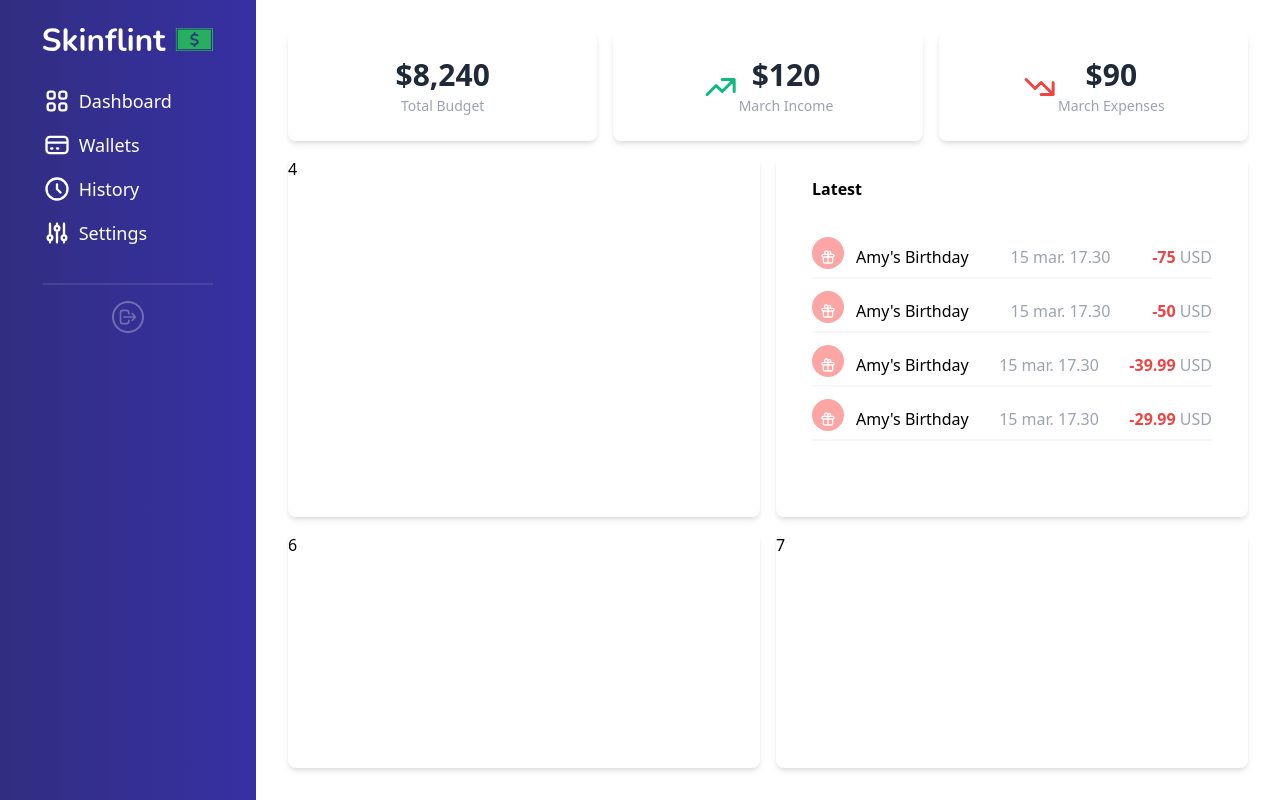
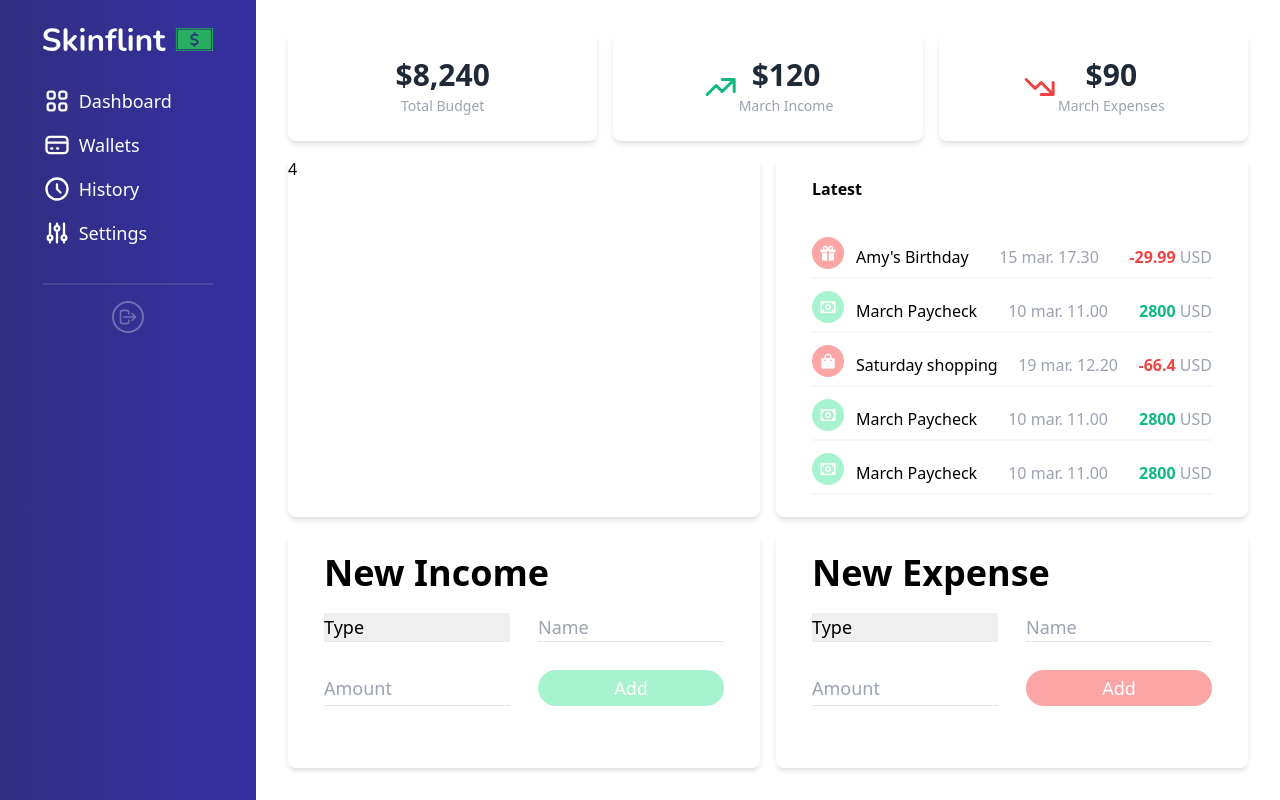
Before and after one commit to Bembnias/skinflint-me, a Vue app: page / in a window 1280 px wide. Built offline with nearby package versions, Linux system fonts and the light colour scheme.

Commit message:
UI/UX Update, basic functionality added

```diff
--- a/public/index.html
+++ b/public/index.html
@@ -4,6 +4,7 @@
     <meta charset="utf-8">
     <meta http-equiv="X-UA-Compatible" content="IE=edge">
     <meta name="viewport" content="width=device-width,initial-scale=1.0">
+    <link href='https://unpkg.com/boxicons@2.0.7/css/boxicons.min.css' rel='stylesheet'>
     <title><%= htmlWebpackPlugin.options.title %></title>
   </head>
   <body>
--- /dev/null
+++ b/src/components/dashboard/ExpenseInputTab.vue
@@ -0,0 +1,46 @@
+<template>
+    <div class="shadow-md col-span-6 row-span-2 rounded-lg">
+        <h5 class="mt-5 ml-9 xl:text-4xl font-semibold">New Expense</h5>
+
+        <form class="grid gap-4 lg:grid-cols-2 lg:gap-7 lg:text-lg mx-9 my-5" @submit.prevent="handleSubmit">
+            <select class="appearance-none border-b" v-model="selectedCategory" required>
+                <option value="" disabled>Type</option>
+                <option v-for="option in categories" :key="option" :value="option.category"> {{option.category}} </option>
+            </select>
+
+            <input class="border-b" type="text" v-model="name" placeholder="Name" required>
+
+            <input class="border-b" type="number" v-model="amount" placeholder="Amount" required>
+
+            <input class="appearance-none bg-red-300 rounded-full text-white py-1" type="submit" value="Add">
+        </form>
+    </div>
+</template>
+
+<script>
+import { ref } from 'vue'
+
+export default {
+    setup() {
+        const selectedCategory = ref('')
+        const name = ref('')
+        const amount = ref(null)
+
+        const categories = [
+            { category: 'Gifts' },
+            { category: 'Shopping' },
+            { category: 'Food' }
+        ]
+
+        const handleSubmit = () => {
+            console.log('expense', selectedCategory.value, name.value, amount.value)
+        }
+
+        return { categories, selectedCategory, name, amount, handleSubmit }
+    }
+}
+</script>
+
+<style>
+
+</style>
--- /dev/null
+++ b/src/components/dashboard/IncomeInputTab.vue
@@ -0,0 +1,45 @@
+<template>
+  <div class="shadow-md col-span-6 row-span-2 rounded-lg">
+    <h5 class="mt-5 ml-9 xl:text-4xl font-semibold">New Income</h5>
+    <form class="grid lg:grid-cols-2 lg:gap-7 lg:text-lg gap-4 mx-9 my-5" @submit.prevent="handleSubmit">
+      <select class="appearance-none border-b" v-model="selectedCategory" required>
+        <option value="" disabled>Type</option>
+        <option v-for="option in categories" :key="option" :value="option.category"> {{option.category}} </option>
+      </select>
+
+      <input class="border-b" type="text" v-model="name" placeholder="Name" required>
+
+      <input class="border-b" type="number" v-model="amount" placeholder="Amount" required>
+
+      <input class="appearance-none bg-green-200 rounded-full text-white py-1" type="submit" value="Add">
+    </form>
+  </div>
+</template>
+
+<script>
+import { ref } from 'vue'
+
+export default {
+  setup() {
+    const selectedCategory = ref('')
+    const name = ref('')
+    const amount = ref(null)
+
+    const categories = [
+        { category: 'Gifts' },
+        { category: 'Shopping' },
+        { category: 'Food' }
+    ]
+
+    const handleSubmit = () => {
+      console.log('income', selectedCategory.value, name.value, amount.value)
+    }
+
+    return { categories, selectedCategory, name, amount, handleSubmit }
+  }
+}
+</script>
+
+<style>
+
+</style>
--- a/src/components/dashboard/InputTabs.vue
+++ /dev/null
@@ -1,14 +0,0 @@
-<template>
-  <div class="shadow-md col-span-6 row-span-2 rounded-lg">6</div>
-  <div class="shadow-md col-span-6 row-span-2 rounded-lg">7</div>
-</template>
-
-<script>
-export default {
-
-}
-</script>
-
-<style>
-
-</style>
--- a/src/components/dashboard/LatestItem.vue
+++ b/src/components/dashboard/LatestItem.vue
@@ -2,28 +2,42 @@
   <div class="mx-9 my-2 ">
       <div class="flex justify-between my-3 border-b-2 border-gray-300 border-opacity-20 pb-2">
         <div class="flex">
-            <div class="h-8 w-8 2xl:h-10 2xl:w-10 bg-red-300 rounded-full content-center">
-                <svg class="current-stroke text-white h-6 w-6 2xl:h-7 2xl:w-7 mx-auto pt-2" xmlns="http://www.w3.org/2000/svg" fill="none" viewBox="0 0 24 24" stroke="currentColor">
-                    <path stroke-linecap="round" stroke-linejoin="round" stroke-width="2" d="M12 8v13m0-13V6a2 2 0 112 2h-2zm0 0V5.5A2.5 2.5 0 109.5 8H12zm-7 4h14M5 12a2 2 0 110-4h14a2 2 0 110 4M5 12v7a2 2 0 002 2h10a2 2 0 002-2v-7" />
-                </svg>
+            <div :class="bgColorCheck" class="relative text-lg h-8 w-8 2xl:h-10 2xl:w-10 bg-red-300 rounded-full content-center">
+                <i :class="data.category" class="bx text-white absolute top-1/2 left-1/2 transform -translate-y-1/2 -translate-x-1/2"></i>
             </div>
-            <p class="ml-3 mt-2">Amy's Birthday</p>
+            <p class="ml-3 mt-2"> {{data.name}} </p>
         </div>
 
-        <p class="text-gray-400 mt-2">15 mar. 17.30</p>
+        <p class="text-gray-400 mt-2"> {{data.date}} </p>
 
-        <p class="text-gray-400 mt-2"><span class="text-red-500 font-semibold"> {{number}} </span> USD </p>
+        <p class="text-gray-400 mt-2"><span :class="txtColorCheck" class="font-semibold"> {{data.amount}} </span> USD </p>
       </div>
   </div>
 </template>
 
 <script>
+import { computed } from 'vue'
 export default {
-    props: [ 'number' ],
+    props: [ 'data' ],
     setup(props) {
-        const number = props.number
+        const data = props.data
 
-        return { number }
+        // Set color classes based on transfer category
+        const bgColorCheck = computed(() =>{
+            return {
+                'bg-red-300': data.type === 'expense',
+                'bg-green-200': data.type === 'income'
+            }
+        })
+
+        const txtColorCheck = computed(() => {
+            return {
+                'text-red-500': data.type === 'expense',
+                'text-green-500': data.type === 'income'
+            }
+        })
+
+        return { data, bgColorCheck, txtColorCheck }
     }
 }
 </script>
--- a/src/components/dashboard/LatestTab.vue
+++ b/src/components/dashboard/LatestTab.vue
@@ -2,10 +2,7 @@
   <div class="container shadow-md col-span-6 row-span-3 rounded-lg overflow-y-auto">
     <h5 class="mt-5 ml-9 2xl:text-4xl font-semibold">Latest</h5>
     <div class="my-9">
-      <LatestItem number="-75" />
-      <LatestItem number="-50" />
-      <LatestItem number="-39.99" />
-      <LatestItem number="-29.99" />
+      <LatestItem v-for="data in latestHistory" :key="data.id" :data="data"/>
 
     </div>
 
@@ -13,9 +10,68 @@
 </template>
 
 <script>
+import { computed } from 'vue'
 import LatestItem from '../dashboard/LatestItem.vue'
 export default {
-  components: { LatestItem }
+  components: { LatestItem },
+  setup() {
+    const history = [
+      {
+        id: 1,
+        type: 'expense',
+        category: 'bxs-gift',
+        name: 'Amy\'s Birthday',
+        amount: -29.99,
+        date: '15 mar. 17.30'
+      },
+      {
+        id: 2,
+        type: 'income',
+        category: 'bx-money',
+        name: 'March Paycheck',
+        amount: 2800.00,
+        date: '10 mar. 11.00'
+      },
+      {
+        id: 3,
+        type: 'expense',
+        category: 'bxs-shopping-bag',
+        name: 'Saturday shopping',
+        amount: -66.40,
+        date: '19 mar. 12.20'
+      },
+      {
+        id: 4,
+        type: 'income',
+        category: 'bx-money',
+        name: 'March Paycheck',
+        amount: 2800.00,
+        date: '10 mar. 11.00'
+      },
+      {
+        id: 5,
+        type: 'income',
+        category: 'bx-money',
+        name: 'March Paycheck',
+        amount: 2800.00,
+        date: '10 mar. 11.00'
+      },
+      {
+        id: 6,
+        type: 'income',
+        category: 'bx-money',
+        name: 'March Paycheck',
+        amount: 2800.00,
+        date: '10 mar. 11.00'
+      },
+    ]
+
+    const latestHistory = computed(() => {
+      return history.slice(0, 5)
+    })
+
+    return { latestHistory }
+  }
 }
 </script>
 
--- a/src/views/Home.vue
+++ b/src/views/Home.vue
@@ -3,7 +3,8 @@
     <StatTabs />
     <ChartTab />
     <LatestTab />
-    <InputTabs />
+    <IncomeInputTab />
+    <ExpenseInputTab />
   </section>
 </template>
 
@@ -11,10 +12,11 @@
 import StatTabs from '@/components/dashboard/StatTabs'
 import ChartTab from '@/components/dashboard/ChartTab'
 import LatestTab from '@/components/dashboard/LatestTab'
-import InputTabs from '@/components/dashboard/InputTabs'
+import IncomeInputTab from '@/components/dashboard/IncomeInputTab'
+import ExpenseInputTab from '@/components/dashboard/ExpenseInputTab'
 
 export default {
   name: 'Home',
-  components: { StatTabs, ChartTab, LatestTab, InputTabs }
+  components: { StatTabs, ChartTab, LatestTab, IncomeInputTab, ExpenseInputTab}
 }
 </script>
```
